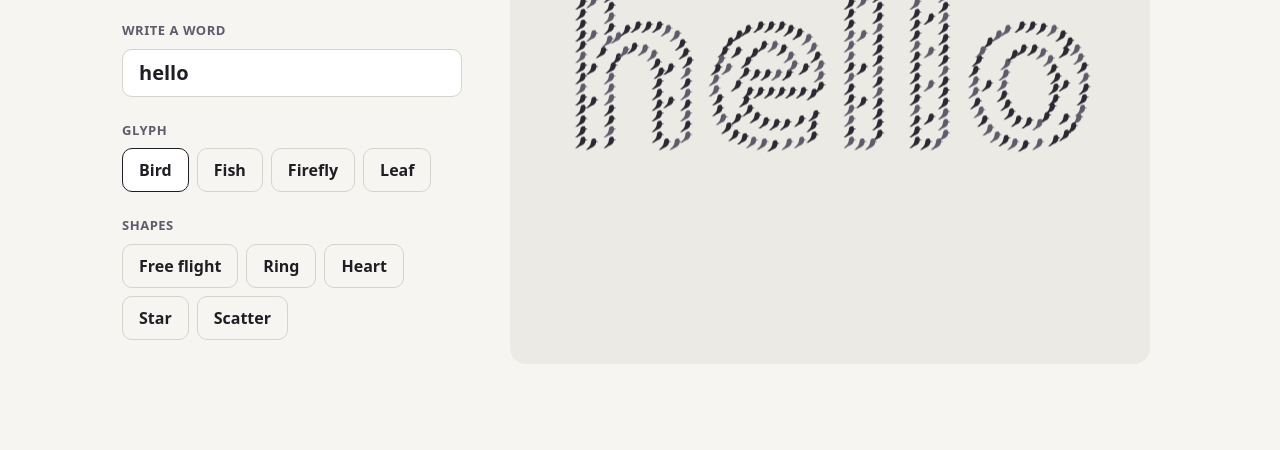
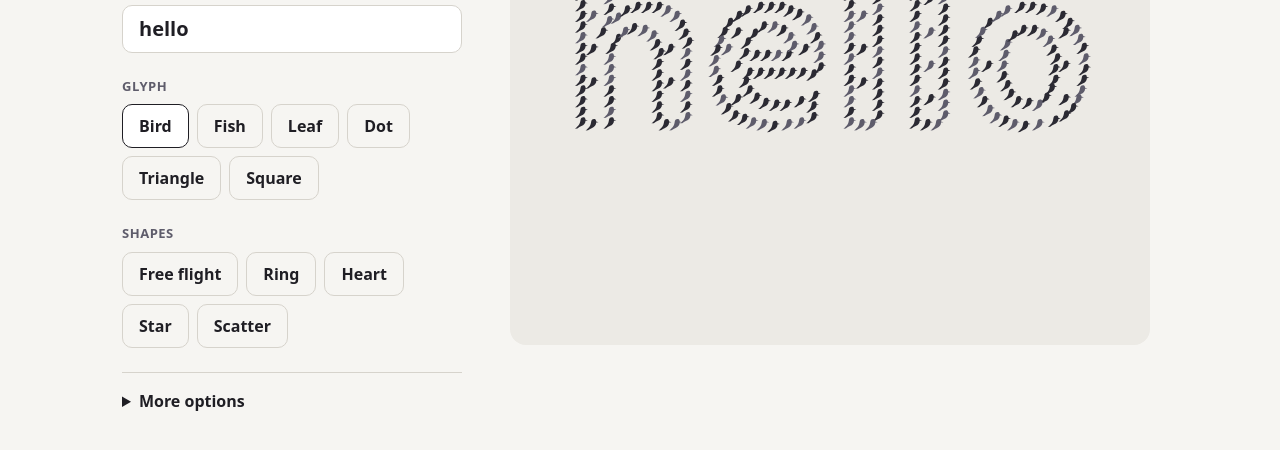
Before and after one commit to FloGeez/murmuration, a website: page demo/index.html in a window 1280 px wide. Shown: the part 320-770 px from the top of the page. Drawn offline with Linux system fonts and the light colour scheme.

Commit message:
docs: geometric glyphs, more options with the matching code in the demo, and how to use the engine with React or Vue

```diff
--- a/demo/index.html
+++ b/demo/index.html
@@ -4,7 +4,7 @@
 <style>
 :root { --bg: #F6F5F2; --surface: #ECEAE5; --text: #1F1E24; --muted: #5E5C6B; --line: #D6D3CC; --accent: #1F1E24; }
 body { margin: 0; min-height: 100vh; background: var(--bg); color: var(--text); font: 16px/1.5 system-ui, sans-serif; }
-main { display: grid; grid-template-columns: minmax(0, 340px) minmax(0, 640px); gap: 48px; align-items: center; min-height: 100vh; padding: 32px; box-sizing: border-box; max-width: 1100px; margin: 0 auto; }
+main { display: grid; grid-template-columns: minmax(0, 340px) minmax(0, 640px); gap: 48px; align-items: start; min-height: 100vh; padding: max(32px, 12vh) 32px 32px; box-sizing: border-box; max-width: 1100px; margin: 0 auto; }
 h1 { font-size: 44px; line-height: 1; letter-spacing: -.03em; margin: 0 0 12px; }
 p { color: var(--muted); margin: 0 0 24px; }
 code { font-size: 14px; }
@@ -15,8 +15,16 @@ nav { display: flex; flex-wrap: wrap; gap: 8px; }
 button { font: inherit; font-weight: 600; min-height: 44px; padding: 0 16px; border-radius: 10px; border: 1.5px solid var(--line); background: transparent; color: var(--text); cursor: pointer; }
 button[aria-pressed=true] { background: #fff; border-color: var(--accent); }
 button:focus-visible { outline: 3px solid var(--muted); outline-offset: 3px; }
-#sky { width: 100%; aspect-ratio: 9 / 8; border-radius: 16px; background: var(--surface); display: block; }
-@media (max-width: 760px) { main { grid-template-columns: 1fr; gap: 24px; padding: 16px; } #sky { order: -1; } }
+details { margin-top: 24px; border-top: 1.5px solid var(--line); padding-top: 16px; }
+summary { font-weight: 600; cursor: pointer; min-height: 32px; }
+summary:focus-visible { outline: 3px solid var(--muted); outline-offset: 3px; border-radius: 4px; }
+.setting { display: grid; grid-template-columns: 1fr auto; gap: 0 12px; margin-top: 12px; color: var(--muted); font-size: 14px; }
+.setting input { grid-column: 1 / -1; min-height: 32px; padding: 0; border: 0; background: none; accent-color: var(--accent); }
+.setting output { font-variant-numeric: tabular-nums; color: var(--text); font-weight: 600; }
+pre { position: relative; margin: 16px 0 0; padding: 14px 16px; border-radius: 10px; background: #fff; border: 1.5px solid var(--line); overflow-x: auto; font-size: 12.5px; line-height: 1.55; }
+#copy { position: absolute; top: 6px; right: 6px; min-height: 32px; padding: 0 10px; font-size: 13px; background: var(--bg); }
+#sky { width: 100%; aspect-ratio: 9 / 8; border-radius: 16px; background: var(--surface); display: block; position: sticky; top: 32px; }
+@media (max-width: 760px) { main { grid-template-columns: 1fr; gap: 24px; padding: 16px; } #sky { order: -1; position: static; } }
 </style></head>
 <body>
 <main>
@@ -29,6 +37,13 @@ button:focus-visible { outline: 3px solid var(--muted); outline-offset: 3px; }
     <nav id="glyphs" aria-label="Glyph"></nav>
     <h2>Shapes</h2>
     <nav id="shapes" aria-label="Shapes"></nav>
+    <details>
+      <summary>More options</summary>
+      <label class="setting"><span>How many</span><output id="count-value"></output><input id="count" type="range" min="100" max="600" step="20" value="320"></label>
+      <label class="setting"><span>Glyph size</span><output id="scale-value"></output><input id="scale" type="range" min="50" max="200" step="10" value="100"></label>
+      <label class="setting"><span>Places on the shape</span><output id="density-value"></output><input id="density" type="range" min="50" max="150" step="10" value="100"></label>
+      <pre><button id="copy" type="button">Copy</button><code id="code"></code></pre>
+    </details>
   </div>
   <canvas id="sky" aria-label="A flock drawing the chosen word or shape"></canvas>
 </main>
@@ -51,21 +66,28 @@ const word = (g) => {
 };
 word.key = text;
 
-// the glyphs: an SVG path facing right, the point that sits on its place, its scale; the fish and the leaf travel as themselves
+// the glyphs: an SVG path facing right, the point that sits on its place, its scale; all but the bird travel as themselves.
+// Living ones first, then plain geometry: the triangle is the classic way of drawing boids.
 const glyphs = [
   ['Bird', PLAIN_BIRD, ['#2B2A33', '#2B2A33', '#5E5C6B']],
   ['Fish', { path: 'M86 30 C76 16 54 12 36 22 L14 10 L20 30 L14 50 L36 38 C54 48 76 44 86 30 Z', anchor: [50, 30], scale: 0.16, flight: 'glyph' }, ['#164A6E', '#1F5E8C', '#2E7FB5']],
-  ['Firefly', { path: 'M10 0 A10 10 0 1 1 10 20 A10 10 0 1 1 10 0 Z', anchor: [10, 10], scale: 0.3, flight: 'glyph' }, ['#B97A06', '#D99512', '#8A5A00']],
   ['Leaf', { path: 'M4 30 C24 8 62 4 92 30 C62 56 24 52 4 30 Z', anchor: [48, 30], scale: 0.15, flight: 'glyph' }, ['#3F7A3A', '#5E8F2E', '#A8692A']],
+  ['Dot', { path: 'M10 0 A10 10 0 1 1 10 20 A10 10 0 1 1 10 0 Z', anchor: [10, 10], scale: 0.3, flight: 'glyph' }, ['#1F1E24', '#5E5C6B']],
+  ['Triangle', { path: 'M20 10 L0 2 L4 10 L0 18 Z', anchor: [8, 10], scale: 0.55, flight: 'glyph' }, ['#B4441C', '#D9622B', '#8C3412']],
+  ['Square', { path: 'M0 0 H10 V10 H0 Z', anchor: [5, 5], scale: 0.6, flight: 'glyph' }, ['#3B3F9E', '#5A5FC8', '#2A2D73']],
 ];
 
 const sky = document.getElementById('sky');
-const m = createMurmuration(sky, { frame: 'canvas', count: 320, colors: glyphs[0][2], debug: new URLSearchParams(location.search).has('debug') });
+const settings = { count: 320, scale: 1, density: 1, glyph: 0 };
+const m = createMurmuration(sky, { frame: 'canvas', count: settings.count, colors: glyphs[0][2], debug: new URLSearchParams(location.search).has('debug') });
 const size = () => ({ width: sky.clientWidth, height: sky.clientHeight });
 const swarm = () => ({ x: sky.clientWidth / 2, y: 40, rx: sky.clientWidth * 0.3, ry: 20 });
 // fewer places on a small sky, so that the glyphs do not overlap
-const places = () => Math.round(Math.min(288, sky.clientWidth * 0.45));
+const places = () => Math.min(settings.count, Math.round(Math.min(288, sky.clientWidth * 0.45) * settings.density));
 const land = (shape) => m.perch(fitShape(sampleShape(shape, places()), size()), { rest: 'circle', zone: swarm, keep: 48, shy: true });
+// what the flock is doing, to do it again when a setting changes
+let current = () => m.fly();
+const run = (action) => { current = action; action(); showCode(); };
 
 // a group of buttons where one is pressed; select(null) releases them all
 const group = (nav, items, run) => {
@@ -78,16 +100,59 @@ const group = (nav, items, run) => {
   return select;
 };
 
-const selectGlyph = group(document.getElementById('glyphs'), glyphs, (glyph, colors) => { m.setGlyph(glyph); m.setColors(colors); });
-selectGlyph(0);
+const glyph = () => { const g = glyphs[settings.glyph][1]; return settings.scale === 1 ? g : { ...g, scale: +(g.scale * settings.scale).toFixed(3) }; };
+const selectGlyph = group(document.getElementById('glyphs'), glyphs.map(([label], i) => [label, i]), (i) => {
+  settings.glyph = i; m.setGlyph(glyph()); m.setColors(glyphs[i][2]); showCode();
+});
 
 const selectShape = group(document.getElementById('shapes'), [
   ['Free flight', () => m.fly()], ['Ring', () => land(ring)], ['Heart', () => land(heart)], ['Star', () => land(star)], ['Scatter', () => m.scatter()],
-], (run) => run());
+], run);
+
+// more options: each slider changes the flock at once, and lands it again once the hand pauses
+let settle = 0;
+const slider = (id, format, apply) => {
+  const el = document.getElementById(id), out = document.getElementById(id + '-value');
+  out.textContent = format(+el.value);
+  el.addEventListener('input', () => {
+    out.textContent = format(+el.value); apply(+el.value); showCode();
+    clearTimeout(settle); settle = setTimeout(current, 250);
+  });
+};
+slider('count', (v) => v, (v) => { settings.count = v; m.setCount(v); });
+slider('scale', (v) => v + ' %', (v) => { settings.scale = v / 100; m.setGlyph(glyph()); });
+slider('density', (v) => v + ' %', (v) => { settings.density = v / 100; });
+
+// the code that gives this flock, ready to copy
+const code = document.getElementById('code');
+function showCode() {
+  const [label, g, colors] = glyphs[settings.glyph];
+  const custom = label !== 'Bird' || settings.scale !== 1;
+  const glyphCode = label === 'Bird' ? `{ ...PLAIN_BIRD, scale: ${glyph().scale} }`
+    : `{ path: '${g.path}', anchor: [${g.anchor.join(', ')}], scale: ${glyph().scale}, flight: 'glyph' }`;
+  code.textContent = `import { createMurmuration, ${custom && label === 'Bird' ? 'PLAIN_BIRD, ' : ''}sampleShape, fitShape } from '@flogeez/murmuration';
+
+const m = createMurmuration(canvas, {
+  frame: 'canvas',
+  count: ${settings.count},
+  colors: [${colors.map((c) => `'${c}'`).join(', ')}],${custom ? `\n  glyph: ${glyphCode},` : ''}
+});
+// shape: (g) => { … }, drawn on a 720 × 640 canvas
+m.perch(fitShape(sampleShape(shape, ${places()}), { width: canvas.clientWidth, height: canvas.clientHeight }), {
+  rest: 'circle', keep: 48, shy: true,
+  zone: () => ({ x: canvas.clientWidth / 2, y: 40, rx: canvas.clientWidth * 0.3, ry: 20 }),
+});`;
+}
+const copy = document.getElementById('copy');
+copy.onclick = async () => {
+  try { await navigator.clipboard.writeText(code.textContent); copy.textContent = 'Copied'; } catch { copy.textContent = 'Select and copy'; }
+  setTimeout(() => { copy.textContent = 'Copy'; }, 1500);
+};
+selectGlyph(0);
 
 // typing re-lands the flock on the word, once the hand pauses; an empty field lets it fly
 let pause = 0;
-const writeWord = () => { selectShape(null); if (text()) land(word); else m.fly(); };
+const writeWord = () => { selectShape(null); run(() => (text() ? land(word) : m.fly())); };
 input.addEventListener('input', () => { clearTimeout(pause); pause = setTimeout(writeWord, 300); });
 input.addEventListener('focus', () => { if (text()) writeWord(); });
 writeWord();
```
Also changed, not shown: README.md.
